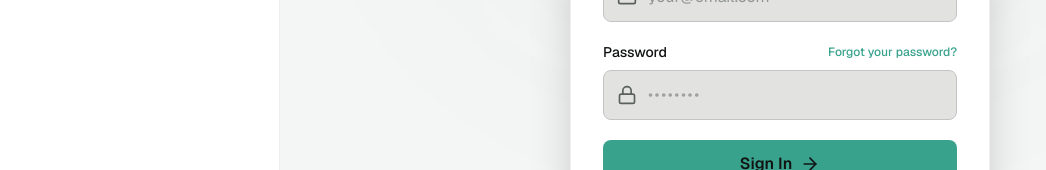
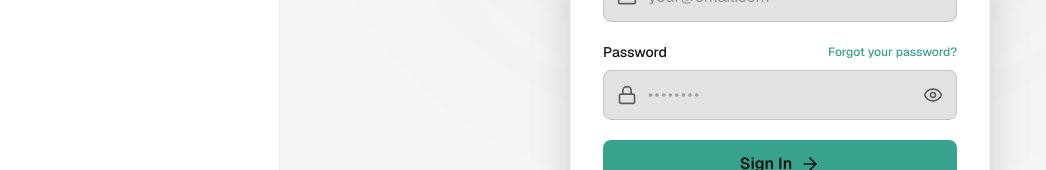
Before and after one commit to haramoni/tech-challenge, a Next.js app: page /en in a window 1280 px wide. Shown: the part 392-562 px from the top of the page, without its empty margins (0-1046 px from the left). Built offline with nearby package versions, Linux system fonts and the light colour scheme.

Commit message:
feat: add password visibility toggle to login form

```diff
--- a/app/[locale]/page.tsx
+++ b/app/[locale]/page.tsx
@@ -8,6 +8,8 @@ import {
   Wallet,
   ShieldCheck,
   LockKeyhole,
+  Eye,
+  EyeOff,
 } from "lucide-react";
 import { useAuth } from "@/app/auth/authProvider";
 import { useTranslations } from "next-intl";
@@ -19,6 +21,7 @@ export default function LoginPage() {
   const [email, setEmail] = useState("");
   const [password, setPassword] = useState("");
   const [error, setError] = useState(false);
+  const [showPassword, setShowPassword] = useState(false);
 
   function onSubmit(e: React.FormEvent<HTMLFormElement>) {
     e.preventDefault();
@@ -105,13 +108,25 @@ export default function LoginPage() {
                 </div>
                 <input
                   id="password"
-                  type="password"
+                  type={showPassword ? "text" : "password"}
                   value={password}
                   required
-                  className="w-full bg-input border border-outline rounded-lg py-3 pl-11 pr-4 text-foreground placeholder:text-muted/50 focus:outline-none focus:ring-2 focus:ring-brand focus:border-transparent transition-all tracking-widest"
+                  className="w-full bg-input border border-outline rounded-lg py-3 pl-11 pr-11 text-foreground placeholder:text-muted/50 focus:outline-none focus:ring-2 focus:ring-brand focus:border-transparent transition-all tracking-widest"
                   placeholder="••••••••"
                   onChange={(e) => setPassword(e.target.value)}
                 />
+                <button
+                  type="button"
+                  onClick={() => setShowPassword((prev) => !prev)}
+                  className="absolute inset-y-0 right-0 pr-3.5 flex items-center text-muted hover:text-foreground transition-colors"
+                  aria-label={showPassword ? "Ocultar senha" : "Mostrar senha"}
+                >
+                  {showPassword ? (
+                    <EyeOff className="h-5 w-5" aria-hidden="true" />
+                  ) : (
+                    <Eye className="h-5 w-5" aria-hidden="true" />
+                  )}
+                </button>
               </div>
             </div>
 
```
